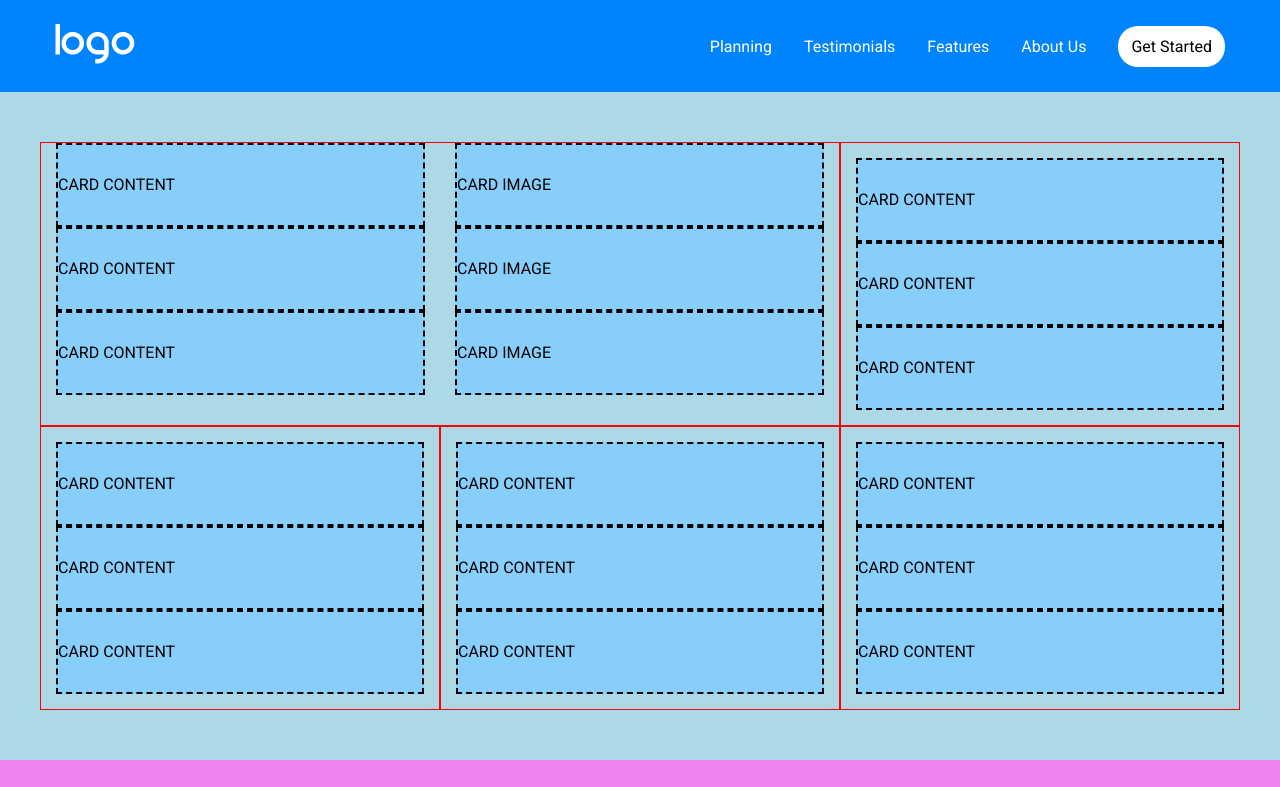
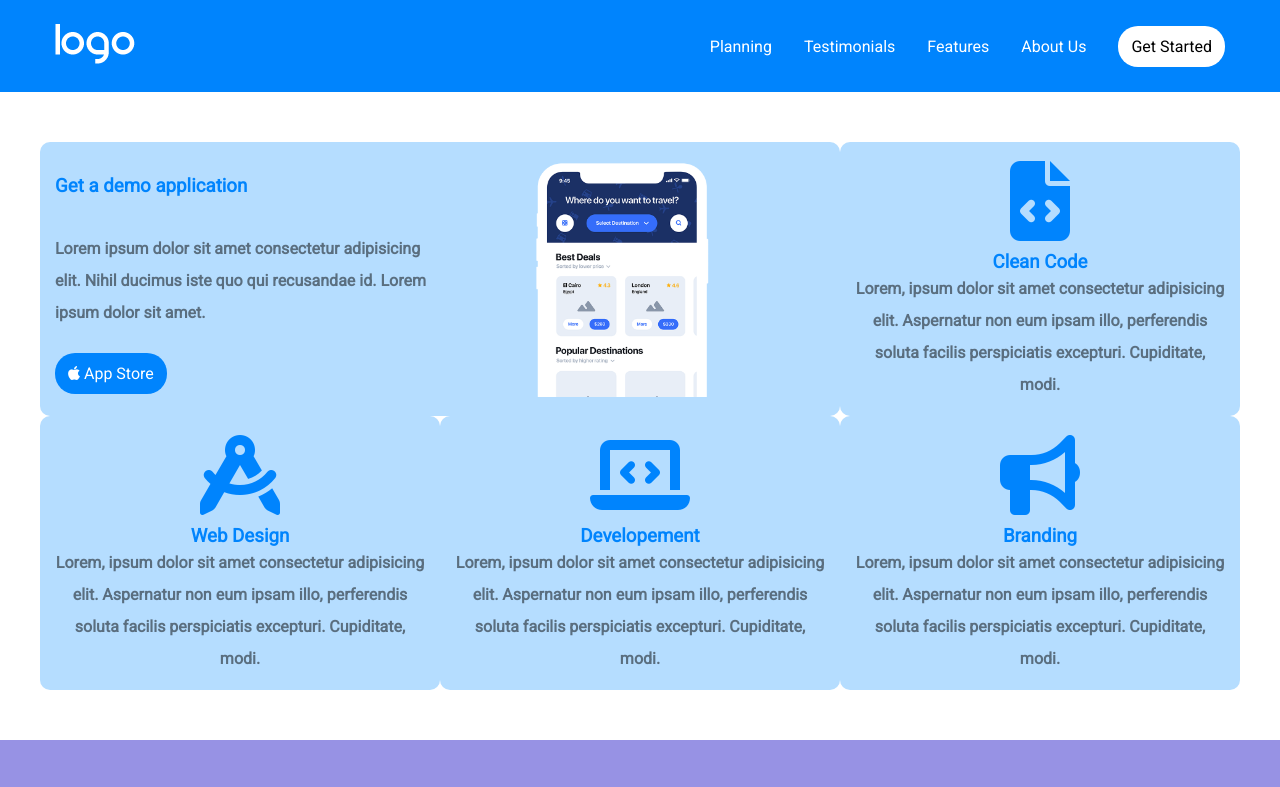
Before and after one commit to SofiaCurreri/htmlcss-responsive-layout, a plain HTML site: page index.html in a window 1280 px wide. Shown: the top 787 px of the page. Drawn offline with Linux system fonts and the light colour scheme.

Commit message:
section 1

```diff
--- a/css/style.css
+++ b/css/style.css
@@ -1,15 +1,15 @@
 /* DEBUG */
-
+/*
 .debug {
     background-color: lightskyblue;
     min-height: 80px;
     line-height: 80px;
     border: 2px dashed black;
-}
+} */
 
-body {
+/* body {
     background-color: lightblue;
-}
+} */
 
 /* HEADER */
 
@@ -40,10 +40,7 @@ header>nav>ul>li {
     display: inline-block;
 }
 
-nav a{
-    text-decoration: none;
-    color: white;
-}
+
 
 /* CARDS */
 
@@ -60,20 +57,47 @@ nav a{
 #cards .card {
     width: calc(100% / 3);
     padding: 15px;
-
-    border: 1px solid red;
+    background-color: rgb(181, 221, 255);
+    border-radius: 10px;
+    text-align: center;
 }
 
 #cards .card:first-child {
     width: calc(100% / 3 * 2);
     display: flex;
-    padding: 0;
+    padding: 15px;
+    text-align: left;
+}
+
+#cards .col-50{
+    display: flex;
+    flex-direction: column;
+    justify-content: space-around;
+}
+
+#cards h3{
+    color: rgb(0, 132, 253);
+}
+
+#cards p{
+    color: rgb(90, 110, 127);
+    font-weight: bold;
+    line-height: 2rem;
+}
+
+#cards .col-50.card-img{
+    width: 28%;
+    margin-left: 75px;
+}
+
+.card>.blu-primary{
+    color: rgb(0, 132, 253);
+    font-size: 5rem;
 }
 
 /* PLANNING */
 
 #planning {
-    background-color: violet;
     padding: 50px 0;
 }
 
@@ -132,9 +156,6 @@ nav a{
 /* TABLET */
 
 @media screen and (max-width: 768px) {
-    body {
-        background-color: lightgreen;
-    }
 
     .container {
         max-width: 800px;
@@ -189,9 +210,6 @@ nav a{
 /* MOBILE */
 
 @media screen and (max-width: 480px) {
-    body {
-        background-color: coral;
-    }
 
     .container {
         max-width: 450px;
--- a/css/utils.css
+++ b/css/utils.css
@@ -12,6 +12,12 @@
 	display: table;
 }
 
+header a,
+main a {
+	text-decoration: none;
+	color: white;
+}
+
 .btn{
 	border-radius: 20px;
 	padding: 11px 13px;
@@ -22,10 +28,19 @@
 	color: black;
 }
 
+.btn.btn-blue{
+	background-color: rgb(0, 132, 253);
+	color: white;
+}
+
 .row {
 	margin-left: -15px;
 	margin-right: -15px;
 	display: flex;
+}
+
+.sfondo{
+	background-color: rgb(151, 146, 228);
 }
 
 .jc-center {
@@ -45,7 +60,6 @@
 
 .col-50 {
 	width: 50%;
-	padding: 0 15px;
 }
 
 .col-40 {
--- a/index.html
+++ b/index.html
@@ -67,54 +67,95 @@
 
         <!-- Jumbotron Section -->
         <section id="cards">
+
             <div class="cards container">
                 <div class="row">
                     <div class="card">
                         <div class="col-50">
-                            <div class="debug">CARD CONTENT</div>
-                            <div class="debug">CARD CONTENT</div>
-                            <div class="debug">CARD CONTENT</div>
+                            <div>
+                                <h3> Get a demo application</h3>
+                            </div>
+                            <div>
+                                <p> Lorem ipsum dolor sit amet consectetur adipisicing elit. Nihil ducimus iste quo qui recusandae id. Lorem ipsum dolor sit amet. </p>
+                            </div>
+                            <div>
+                                 <a class="btn btn-blue" href="#"> <i class="fa-brands fa-apple"></i> App Store </a>
+                            </div>
                         </div>
 
-                        <div class="col-50">
-                            <div class="debug">CARD IMAGE</div>
-                            <div class="debug">CARD IMAGE</div>
-                            <div class="debug">CARD IMAGE</div>
+                        <div class="col-50 card-img">
+                            <div>
+                                <img src="./img/phone.png" alt="phone">
+                            </div>
                         </div>
                     </div>
+
                     <div class="card">
-                        <div class="debug">CARD CONTENT</div>
-                        <div class="debug">CARD CONTENT</div>
-                        <div class="debug">CARD CONTENT</div>
+                        <div class="blu-primary">
+                            <i class="fa-solid fa-file-code"></i>
+                        </div>
+                        <div>
+                            <h3> Clean Code </h3>
+                        </div>
+                        <div>
+                            <p> Lorem, ipsum dolor sit amet consectetur adipisicing elit. Aspernatur non eum ipsam illo, perferendis soluta facilis perspiciatis excepturi. Cupiditate, modi.</p>
+                        </div>
                     </div>
+
                     <div class="card">
-                        <div class="debug">CARD CONTENT</div>
-                        <div class="debug">CARD CONTENT</div>
-                        <div class="debug">CARD CONTENT</div>
+                        <div class="blu-primary">
+                            <i class="fa-solid fa-compass-drafting"></i>
+                        </div>
+                        <div>
+                            <h3> Web Design</h3>
+                        </div>
+                        <div>
+                            <p> Lorem, ipsum dolor sit amet consectetur adipisicing elit. Aspernatur non eum ipsam illo, perferendis soluta facilis
+                                perspiciatis excepturi. Cupiditate, modi.</p>
+                        </div>
                     </div>
+
                     <div class="card">
-                        <div class="debug">CARD CONTENT</div>
-                        <div class="debug">CARD CONTENT</div>
-                        <div class="debug">CARD CONTENT</div>
+                        <div class="blu-primary">
+                            <i class="fa-solid fa-laptop-code"></i>
+                        </div>
+                        <div>
+                            <h3> Developement</h3>
+                        </div>
+                        <div>
+                            <p> Lorem, ipsum dolor sit amet consectetur adipisicing elit. Aspernatur non eum ipsam illo, perferendis soluta
+                                facilis
+                                perspiciatis excepturi. Cupiditate, modi.</p>
+                        </div>
                     </div>
+
                     <div class="card">
-                        <div class="debug">CARD CONTENT</div>
-                        <div class="debug">CARD CONTENT</div>
-                        <div class="debug">CARD CONTENT</div>
+                        <div class="blu-primary">
+                            <i class="fa-solid fa-bullhorn"></i>
+                        </div>
+                        <div>
+                            <h3> Branding</h3>
+                        </div>
+                        <div>
+                            <p> Lorem, ipsum dolor sit amet consectetur adipisicing elit. Aspernatur non eum ipsam illo, perferendis soluta
+                                facilis
+                                perspiciatis excepturi. Cupiditate, modi.</p>
+                        </div>
                     </div>
                 </div>
             </div>
+
         </section>
 
-        <!-- Plannin Section -->
-        <section id="planning">
+        <!-- Planning Section -->
+        <section id="planning" class="sfondo">
             <div class="container">
                 <div class="row jc-center">
                     <div class="col-40">
                         <div class="planning-image">
-                            <div class="debug">PLANNING IMAGE</div>
-                            <div class="debug">PLANNING IMAGE</div>
-                            <div class="debug">PLANNING IMAGE</div>
+                            <div>
+                                <img src="./img/planning1.png" alt="">
+                            </div>
                         </div>
 
                         <div class="planning-details">
```
